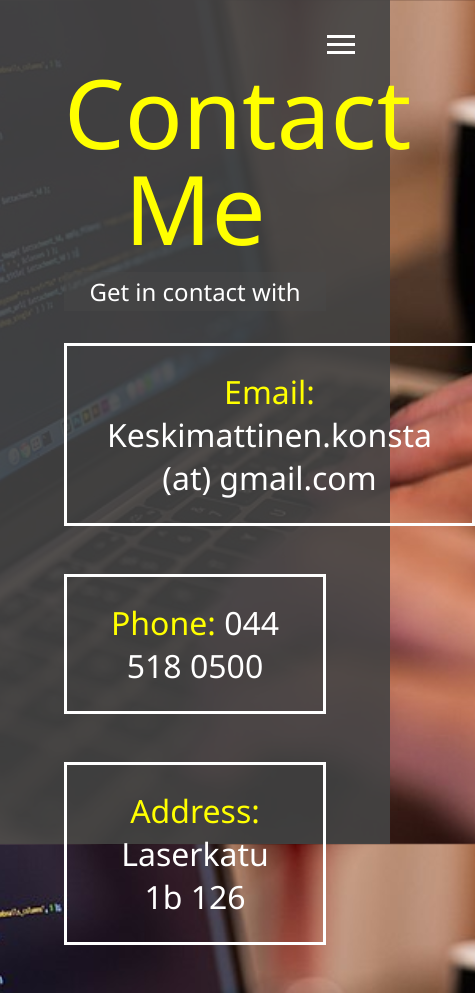
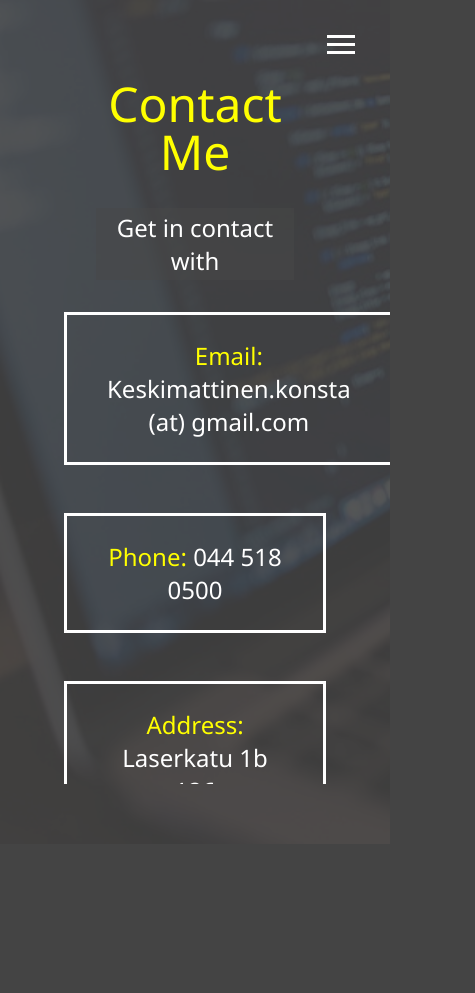
Before and after one commit to KeMaKone/SDS-Front-end-portfolio, a website: page build/contact.html in a window 390 px wide. Shown: the whole page, 475 px wide, since content can reach past the window. After the commit the page ends 844 px from the top, so only its background shows below. Drawn offline with Linux system fonts and the light colour scheme.

Commit message:
fix: text centering on mobile

```diff
--- a/scss/_mobile.scss
+++ b/scss/_mobile.scss
@@ -14,6 +14,8 @@
 //Tablets
 @include mediaMd{
     main {
+        overflow-x: hidden;
+
         align-items: center;
         text-align: center;
 
@@ -65,10 +67,24 @@
         grid-template-columns: repeat(2, 1fr);
     }
 }
+
 //Phones
 @include mediaSm{
-    main#home h1{
+    main#home, h1{
         margin-top: 10vh;
+    }
+
+    .main{
+        padding: 2rem;
+    }
+
+    h1.lg-heading{
+        font-size: 3rem;
+        margin-top: 1rem;
+    }
+
+    .boxes div{
+        font-size: 1.5rem;
     }
 
     .projects{
--- a/scss/main.scss
+++ b/scss/main.scss
@@ -18,7 +18,7 @@ body{
 
 // Headings
 h1, h2, h3 {
-    margin:0;
+    margin: 2rem;
     font-weight: 400;
 
     &.lg-heading{
```
Also changed, not shown: build/css/main.css, 1 other file.
